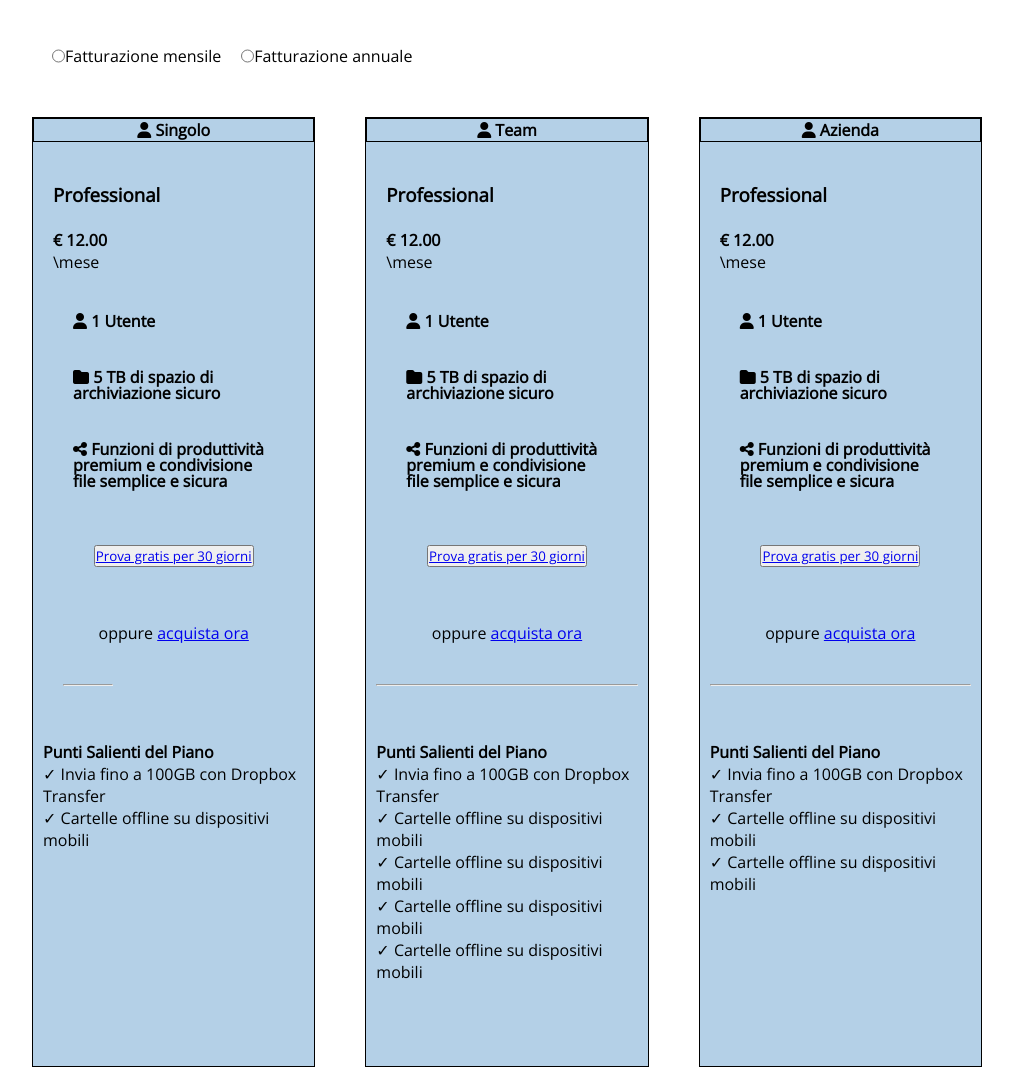
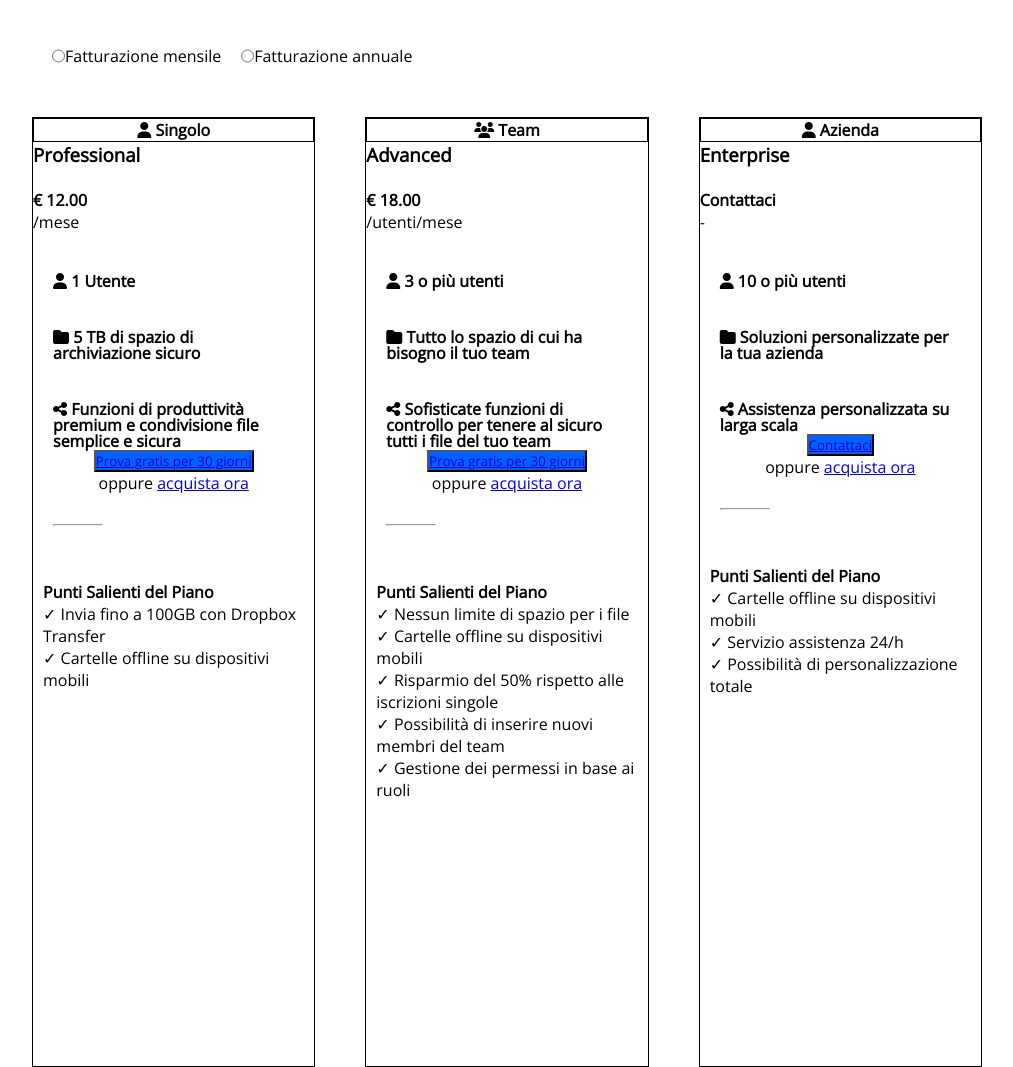
Before and after one commit to MarikaDiGirolamo/htmlcss-dropbox, a plain HTML site: page index.html in a window 1280 px wide. Shown: the part 940-2007 px from the top of the page, without its empty margins (108-1121 px from the left). Drawn offline with nearby package versions, Linux system fonts and the light colour scheme.

Commit message:
feat(header) modify plane column

```diff
--- a/index.html
+++ b/index.html
@@ -58,14 +58,14 @@
 
                     <!-- COLONNA SINGOLO -->
                     <section class="column-section flex justifyBetween">
-                        <div class="cell bg-lightblue text-center">
+                        <div class="cell text-center">
                             <div class="custumer">
                                 <i class="fa-solid fa-user"><span> Singolo</span></i>
                             </div>
-                            <div class="Description flex wrap flexColumn text-left padTL">
+                            <div class="Description flex wrap flexColumn text-left">
                                 <h3>Professional</h3><br>
                                 <p><strong>€ 12.00</strong></p>
-                                <p class="method">\mese</p>
+                                <p class="method">/mese</p>
 
                                 <div class="Details flex wrap flexColumn text-left padTL">
                                     <i class="fa-solid fa-user"><span> 1 Utente</span></i>
@@ -79,87 +79,87 @@
                                     <i class="fa-solid fa-share-nodes"><span> Funzioni di produttività premium e condivisione file semplice e sicura</span></i>
                                 </div>
                             </div>
-                            <div class="marTL">
-                                <button class="Trial"><a href="#">Prova gratis per 30 giorni</a></button>
-                                <p class="marTL">oppure <a id="buy" href="#">acquista ora</a></p>
-                                <hr class=" plane-bar bg-gray">
+                            <div class="marTop">
+                                <button class="Trial bg-blue"><a href="#">Prova gratis per 30 giorni</a></button>
+                                <p>oppure <a id="buy" href="#">acquista ora</a></p>
+                                <hr class=" plane-bar">
                             </div>
                             <div class="outstanding-points marTL text-left">
                                 <p><strong>Punti Salienti del Piano</strong></p>
-                                <p>&check; Invia fino a 100GB con Dropbox Transfer</p>
-                                <p>&check; Cartelle offline su dispositivi mobili</p>
+                                <p><span>&check;</span>  Invia fino a 100GB con Dropbox Transfer</p>
+                                <p><span>&check;</span> Cartelle offline su dispositivi mobili</p>
                             </div>
                         </div>
 
                         <!-- COLONNA TEAM -->
-                        <div class="cell bg-lightblue text-center">
+                        <div class="cell text-center">
                             <div class="custumer">
-                                <i class="fa-solid fa-user"><span> Team</span></i>
+                                <i class="fa-solid fa-users"><span> Team</span></i>
                             </div>
-                            <div class="Description flex wrap flexColumn text-left padTL">
-                                <h3>Professional</h3><br>
-                                <p><strong>€ 12.00</strong></p>
-                                <p class="method">\mese</p>
+                            <div class="Description flex wrap flexColumn text-left">
+                                <h3>Advanced</h3><br>
+                                <p><strong>€ 18.00</strong></p>
+                                <p class="method">/utenti/mese</p>
 
                                 <div class="Details flex wrap flexColumn text-left padTL">
-                                    <i class="fa-solid fa-user"><span> 1 Utente</span></i>
+                                    <i class="fa-solid fa-user"><span> 3 o più utenti</span></i>
 
                                 </div>
                                 <div class="Details flex wrap flexColumn text-left padTL">
-                                    <i class="fa-solid fa-folder"><span> 5 TB di spazio di archiviazione sicuro</span></i>
+                                    <i class="fa-solid fa-folder"><span> Tutto lo spazio di cui ha bisogno il tuo team</span></i>
 
                                 </div>
                                 <div class="Details flex wrap flexColumn text-left padTL">
-                                    <i class="fa-solid fa-share-nodes"><span> Funzioni di produttività premium e condivisione file semplice e sicura</span></i>
+                                    <i class="fa-solid fa-share-nodes"><span> Sofisticate funzioni di controllo per tenere al sicuro tutti i file del tuo team</span></i>
                                 </div>
                             </div>
-                            <div class="marTL">
-                                <button class="Trial"><a href="#">Prova gratis per 30 giorni</a></button>
-                                <p class="marTL">oppure <a id="buy" href="#">acquista ora</a></p>
-                                <hr class="bg-gray">
+                            <div class="marTop">
+                                <button class="Trial bg-blue"><a href="#">Prova gratis per 30 giorni</a></button>
+                                <p>oppure <a id="buy" href="#">acquista ora</a></p>
+                                <hr class="plane-bar">
                             </div>
                             <div class="outstanding-points marTL text-left">
-                                <p><strong>Punti Salienti del Piano</strong></p>
-                                <p>&check; Invia fino a 100GB con Dropbox Transfer</p>
-                                <p>&check; Cartelle offline su dispositivi mobili</p>
-                                <p>&check; Cartelle offline su dispositivi mobili</p>
-                                <p>&check; Cartelle offline su dispositivi mobili</p>
-                                <p>&check; Cartelle offline su dispositivi mobili</p>
+                                <p> <strong>Punti Salienti del Piano</strong></p>
+                                <p><span>&check;</span> Nessun limite di spazio per i file</p>
+                                <p><span>&check;</span> Cartelle offline su dispositivi mobili</p>
+                                <p><span>&check;</span> Risparmio del 50% rispetto alle iscrizioni singole</p>
+                                <p><span>&check;</span> Possibilità di inserire nuovi membri del team</p>
+                                <p><span>&check;</span> Gestione dei permessi in base ai ruoli</p>
                             </div>
                         </div>
 
                         <!-- COLONNA AZIENDA -->
-                        <div class="cell bg-lightblue text-center">
+                        <div class="cell text-center">
                             <div class="custumer">
                                 <i class="fa-solid fa-user"><span> Azienda</span></i>
                             </div>
-                            <div class="Description flex wrap flexColumn text-left padTL">
-                                <h3>Professional</h3><br>
-                                <p><strong>€ 12.00</strong></p>
-                                <p class="method">\mese</p>
+                            <div class="Description flex wrap flexColumn text-left">
+                                <h3>Enterprise</h3><br>
+                                <p><strong>Contattaci</strong></p>
+                                <p class="method"> - </p>
 
                                 <div class="Details flex wrap flexColumn text-left padTL">
-                                    <i class="fa-solid fa-user"><span> 1 Utente</span></i>
+                                    <i class="fa-solid fa-user"><span> 10 o più utenti</span></i>
 
                                 </div>
                                 <div class="Details flex wrap flexColumn text-left padTL">
-                                    <i class="fa-solid fa-folder"><span> 5 TB di spazio di archiviazione sicuro</span></i>
+                                    <i class="fa-solid fa-folder"><span> Soluzioni personalizzate per la tua azienda</span></i>
 
                                 </div>
                                 <div class="Details flex wrap flexColumn text-left padTL">
-                                    <i class="fa-solid fa-share-nodes"><span> Funzioni di produttività premium e condivisione file semplice e sicura</span></i>
+                                    <i class="fa-solid fa-share-nodes"><span> Assistenza personalizzata su larga scala</span></i>
                                 </div>
                             </div>
-                            <div class="marTL">
-                                <button class="Trial"><a href="#">Prova gratis per 30 giorni</a></button>
-                                <p class="marTL">oppure <a id="buy" href="#">acquista ora</a></p>
-                                <hr class="bg-gray">
+                            <div class="marTop">
+                                <button class="Trial bg-blue"><a href="#">Contattaci</a></button>
+                                <p>oppure <a id="buy" href="#">acquista ora</a></p>
+                                <hr class="plane-bar">
                             </div>
                             <div class="outstanding-points marTL text-left">
                                 <p><strong>Punti Salienti del Piano</strong></p>
-                                <p>&check; Invia fino a 100GB con Dropbox Transfer</p>
-                                <p>&check; Cartelle offline su dispositivi mobili</p>
-                                <p>&check; Cartelle offline su dispositivi mobili</p>
+                                <p><span>&check;</span>  Cartelle offline su dispositivi mobili</p>
+                                <p><span>&check;</span> Servizio assistenza 24/h</p>
+                                <p><span>&check;</span> Possibilità di personalizzazione totale</p>
                             </div>
                         </div>
                     </section>
```
